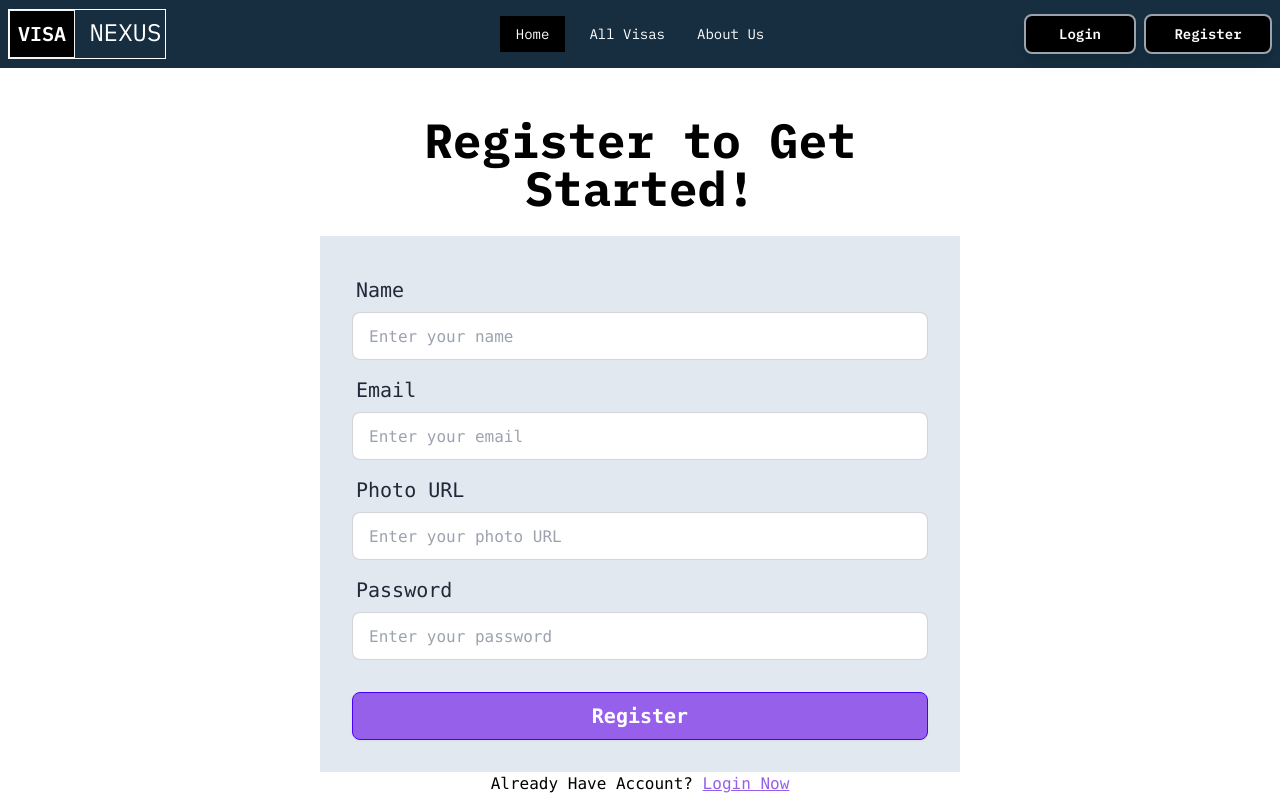
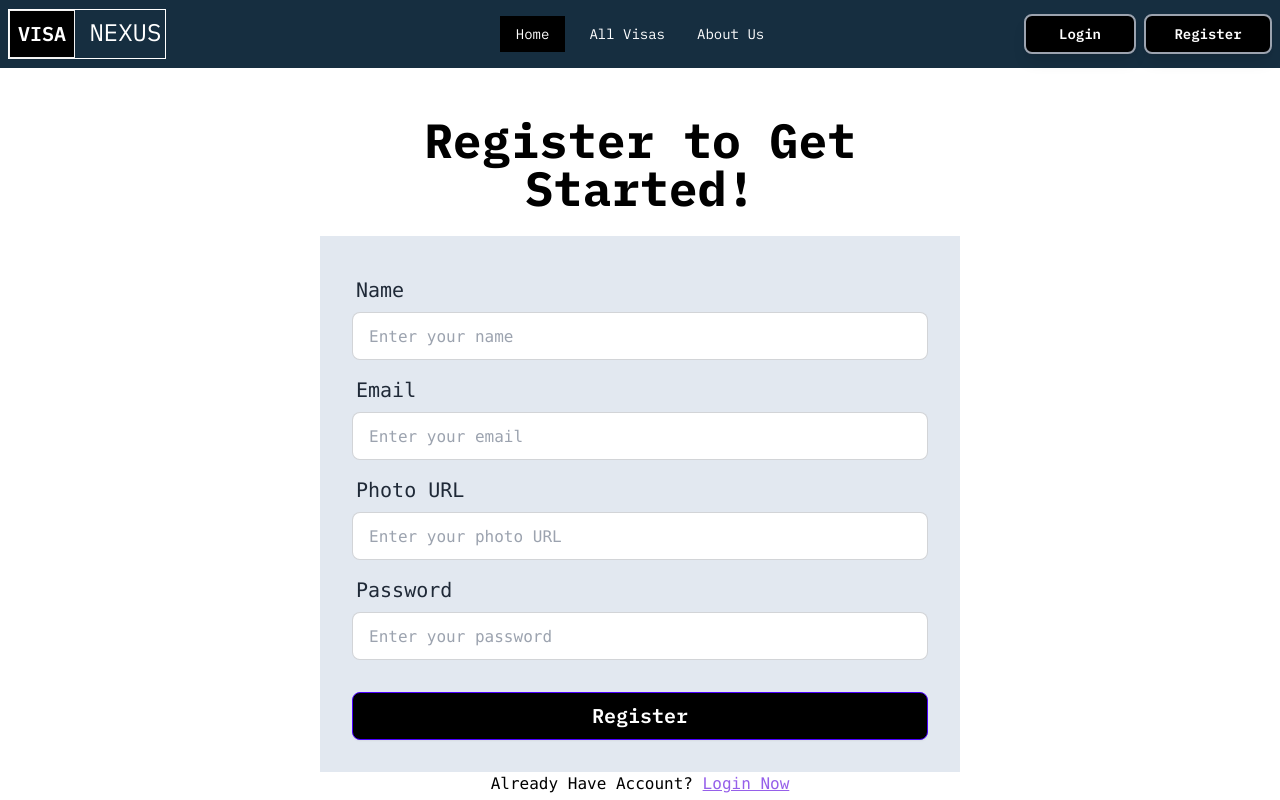
Before and after one commit to RAKIBURRAHMAN007/visa-nexsuS-client, a React (Vite) app: page /register in a window 1280 px wide. Shown: the top 800 px of the page. Built offline with nearby package versions, Linux system fonts and the light colour scheme; no server answers; a web font is replaced by a local one.

Commit message:
all update complete for now

```diff
--- a/src/components/RegisterPage/RegisterPage.jsx
+++ b/src/components/RegisterPage/RegisterPage.jsx
@@ -121,7 +121,7 @@ const RegisterPage = () => {
                         }
                     </div>
                     <div className="form-control mt-6">
-                        <button className="btn btn-primary bg-[#9660ea] text-white text-xl font-mono">
+                        <button className="btn btn-primary bg-black text-white text-xl">
                             Register
                         </button>
                     </div>
```
